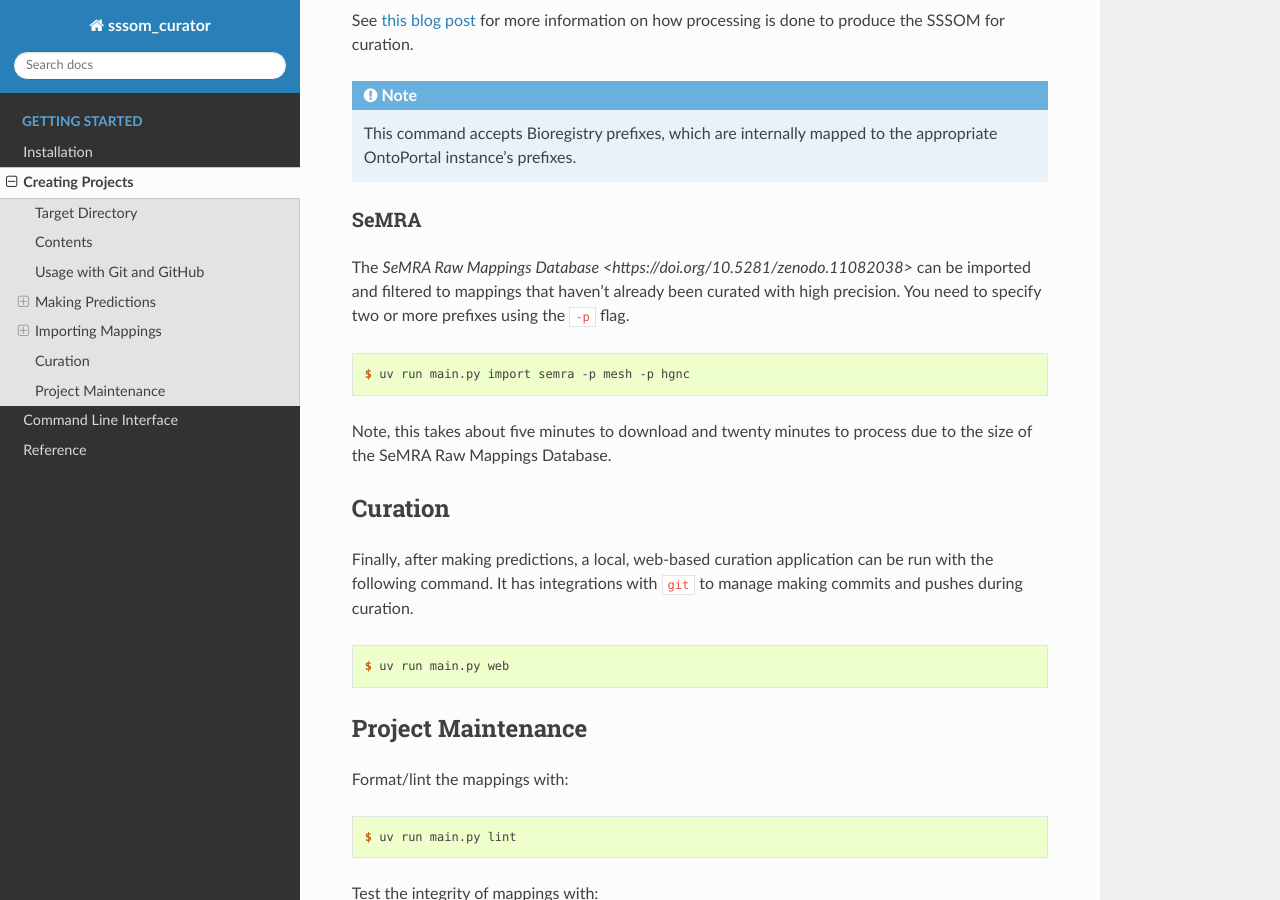
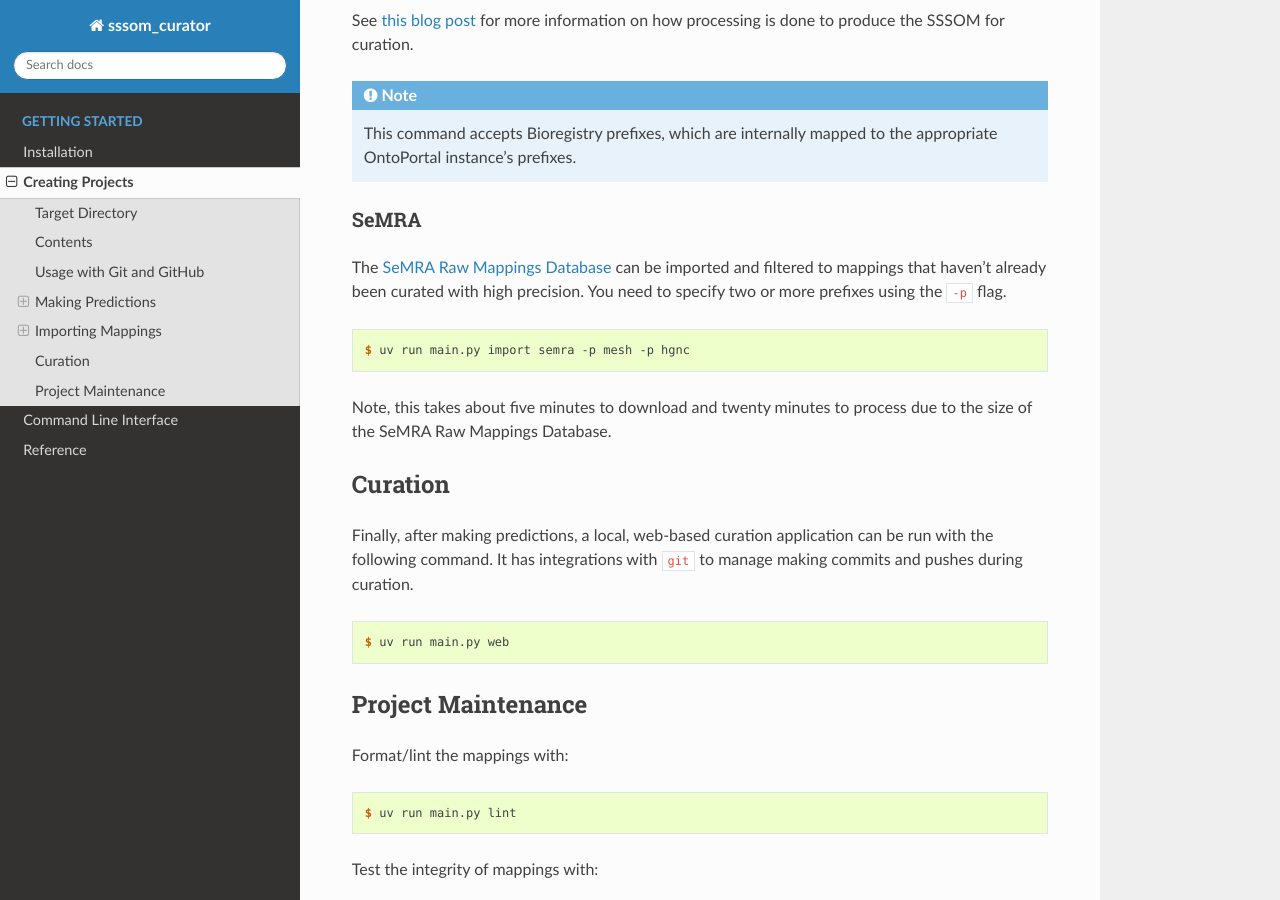
Before and after one commit to cthoyt/sssom-curator, a Sphinx documentation site: the page built from docs/source/projects.rst, in a window 1280 px wide and 900 px high, scrolled down 4147 px. Built offline with Sphinx 7.4.7 and the Read the Docs theme 3.1.0, drawn with Linux system fonts in a browser that asks for light colours.

Commit message:
Update projects.rst

```diff
--- a/docs/source/projects.rst
+++ b/docs/source/projects.rst
@@ -235,7 +235,7 @@ information on how processing is done to produce the SSSOM for curation.
 SeMRA
 ~~~~~
 
-The `SeMRA Raw Mappings Database <https://doi.org/10.5281/zenodo.11082038>` can be
+The `SeMRA Raw Mappings Database <https://doi.org/10.5281/zenodo.11082038>`_ can be
 imported and filtered to mappings that haven't already been curated with high precision.
 You need to specify two or more prefixes using the ``-p`` flag.
 
```
